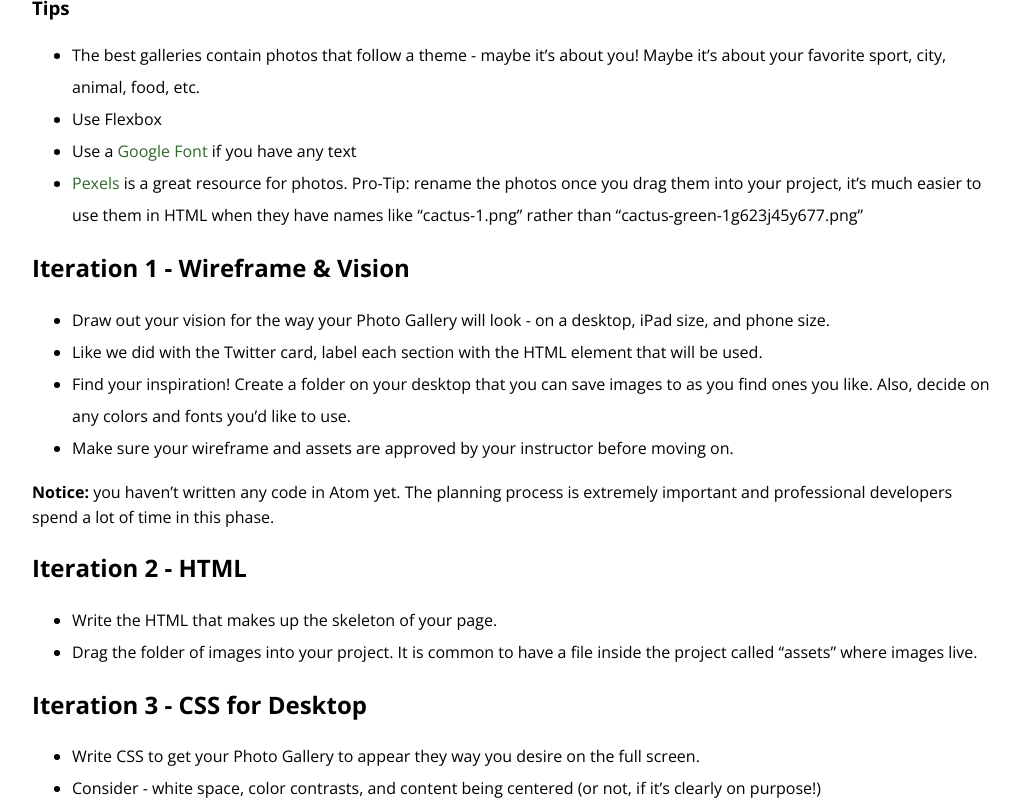
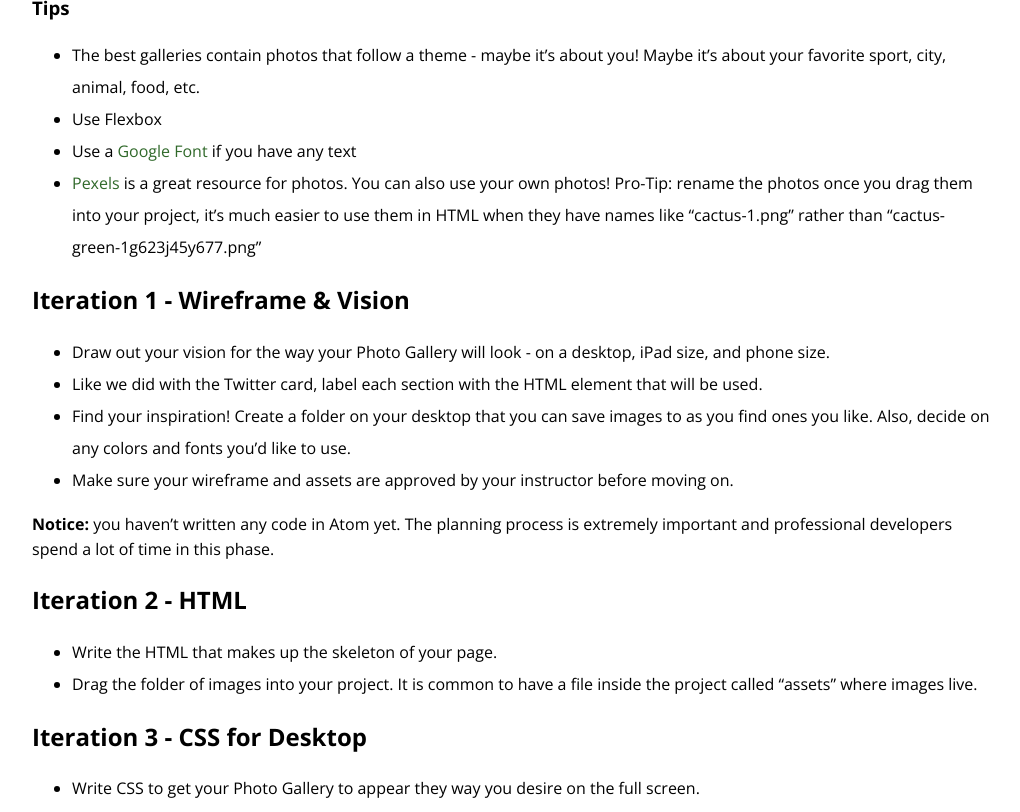
Before and after one commit to ameseee/kwk-curriculum-site, a Jekyll site: the page built from web-app/projects/photo-gallery/index.md, in a window 1280 px wide and 900 px high, scrolled down 751 px, cut to the strip 88-900 px from the top of the window. Shown: the whole strip, without its empty margins (128-1148 px from the left). Built offline with Jekyll 4.4.1, drawn with Linux system fonts in a browser that asks for light colours; nearby versions of some CDN libraries.

Commit message:
Add option to use your own photos in Photo Gallery spec

```diff
--- a/web-app/projects/photo-gallery/index.md
+++ b/web-app/projects/photo-gallery/index.md
@@ -19,7 +19,7 @@ Using what you’ve learned about HTML and CSS, you are going to build a photo g
 - The best galleries contain photos that follow a theme - maybe it’s about you! Maybe it’s about your favorite sport, city, animal, food, etc.
 - Use Flexbox
 - Use a [Google Font](https://fonts.google.com/) if you have any text
-- [Pexels](https://www.pexels.com/) is a great resource for photos. Pro-Tip: rename the photos once you drag them into your project, it's much easier to use them in HTML when they have names like "cactus-1.png" rather than "cactus-green-1g623j45y677.png"
+- [Pexels](https://www.pexels.com/) is a great resource for photos. You can also use your own photos! Pro-Tip: rename the photos once you drag them into your project, it's much easier to use them in HTML when they have names like "cactus-1.png" rather than "cactus-green-1g623j45y677.png"
 
 ## Iteration 1 - Wireframe & Vision
 
```
